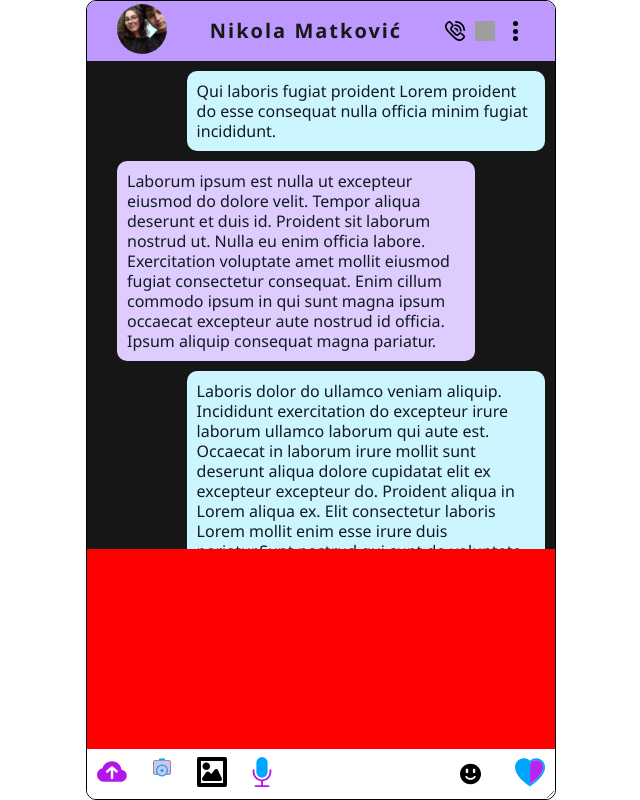
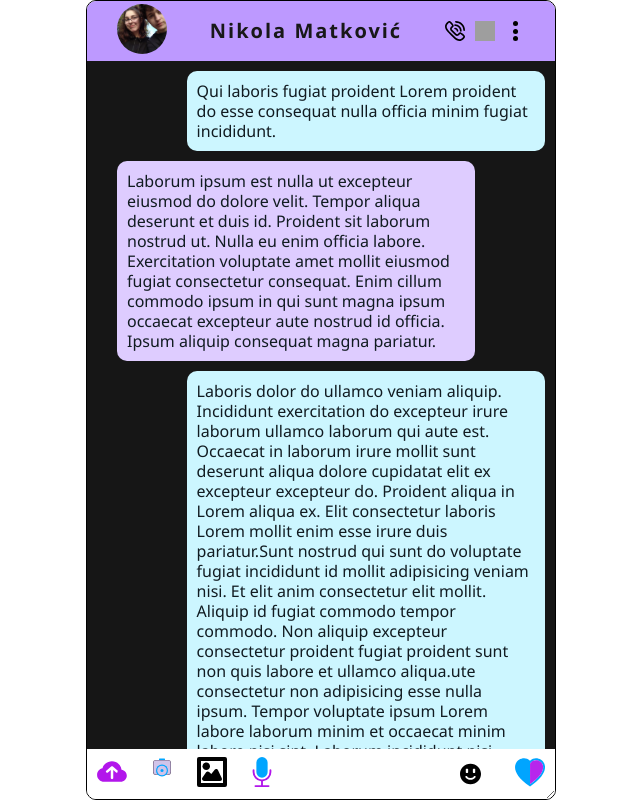
Before and after one commit to nikola-matkovic/Tapp, a Vue app: page / in a window 1280 px wide. Shown: the whole page, without its empty margins (319-959 px from the left). Built offline with nearby package versions, Linux system fonts and the light colour scheme; data requests are answered from the project's data file; grey boxes are pictures that could not be loaded.

Commit message:
Add  background color to preview

```diff
--- a/src/App.vue
+++ b/src/App.vue
@@ -140,6 +140,10 @@ const haveContentToSend = computed(() => {
 	return Object.values(contentToSend.value).some(content => content !== null  && content?.length > 0);
 });
 
+const haveFilesForPrev = computed(() => {
+	return contentToSend.value.files.length > 0 || contentToSend.value.galery.length > 0;
+})
+
 //watchers
 
 watch(contentToSend, (newVal, oldVal) => {
@@ -169,7 +173,7 @@ function restartContentToSend(){
         audio: null,
         image: null,
         text: null,
-        files: null,
+        files: [],
         video: null,
 		galery: []
     };
@@ -220,7 +224,7 @@ function restartContentToSend(){
 			<Message :userId="userId" v-for="message in messages" :key="message.id" :message="message" />
 		</main>
 		<footer>
-			<div class="file-prev">
+			<div class="file-prev" v-if="haveFilesForPrev">
 				<div v-for="file in contentToSend.galery">
 					<img v-if="file.type==='image'" :src="file.url" alt="">
 					<video v-if="file.type==='video'" :src="file.url" alt=""> </video>
@@ -396,8 +400,8 @@ footer .file-prev{
 	padding: 10px;
 	left: 0;
 	width: 100%;
-	background-color: red;
 	overflow: auto;
+	background-color: rgb(10, 10, 10);
 }
 
 
```
